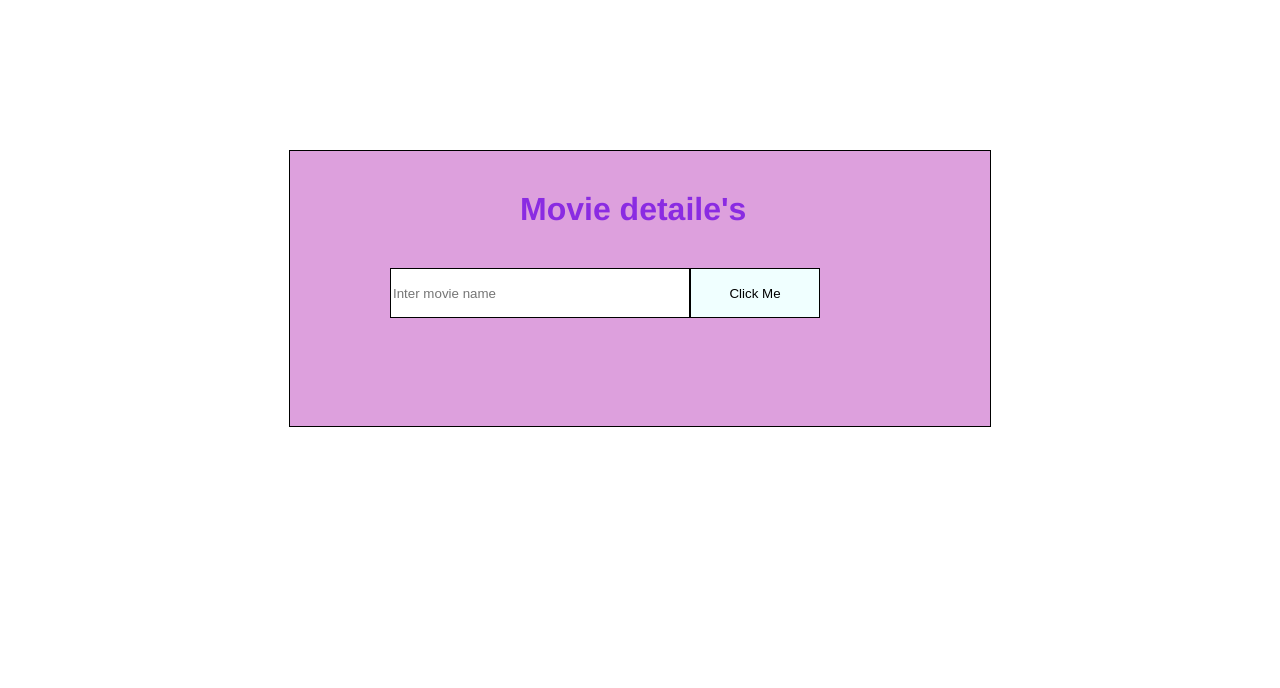
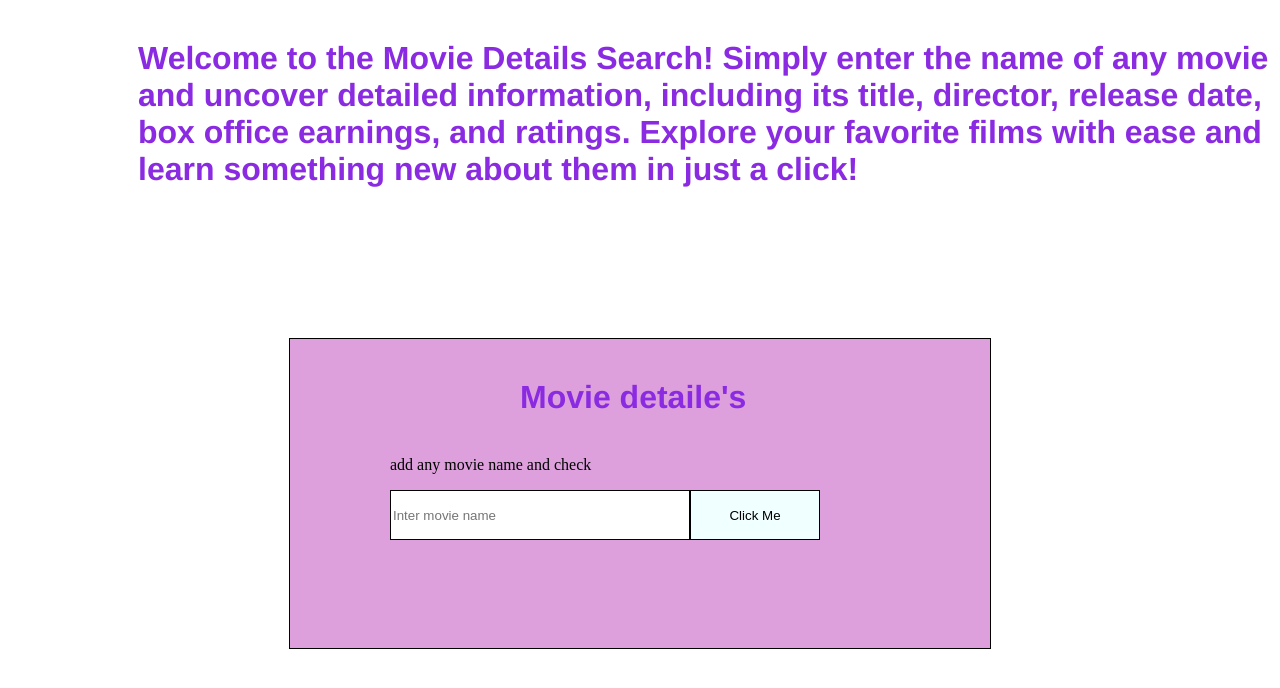
Before and after one commit to PoojaMeena99/AjaxMovieFatch, a plain HTML site: page index.html in a window 1280 px wide. Drawn offline with Linux system fonts and the light colour scheme.

Commit message:
add some css

```diff
--- a/index.html
+++ b/index.html
@@ -6,8 +6,14 @@
 </head>
 
 <body>
+    <h1>Welcome to the Movie Details Search! Simply enter the name of any movie and uncover detailed information,
+        including its title, director, release date, box office earnings, and ratings. Explore your favorite films with
+        ease and learn something new about them in just a click!</h1>
+
     <div class="container">
+
         <h1> Movie detaile's </h1>
+        <p>add any movie name and check</p>
         <div id="box">
             <input id="search_box" placeholder="Inter movie name" type="text">
             <button id="submit_button" type="submit">Click Me</button>
```
